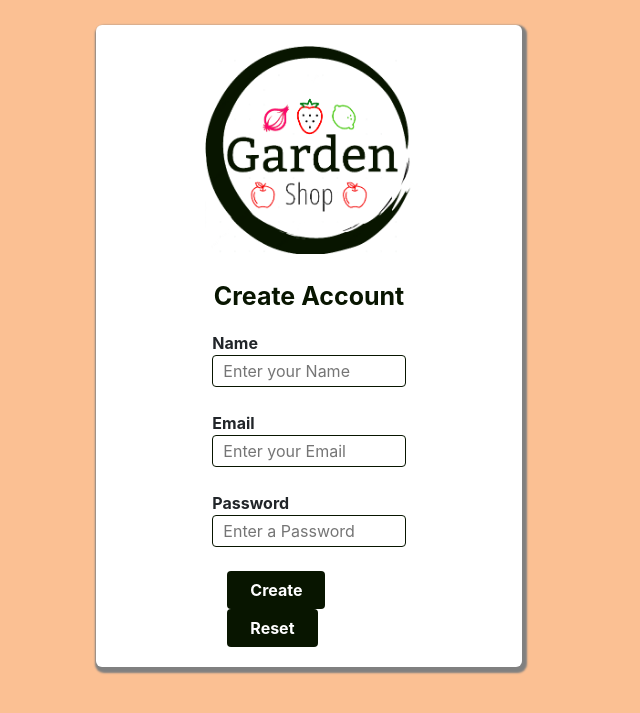
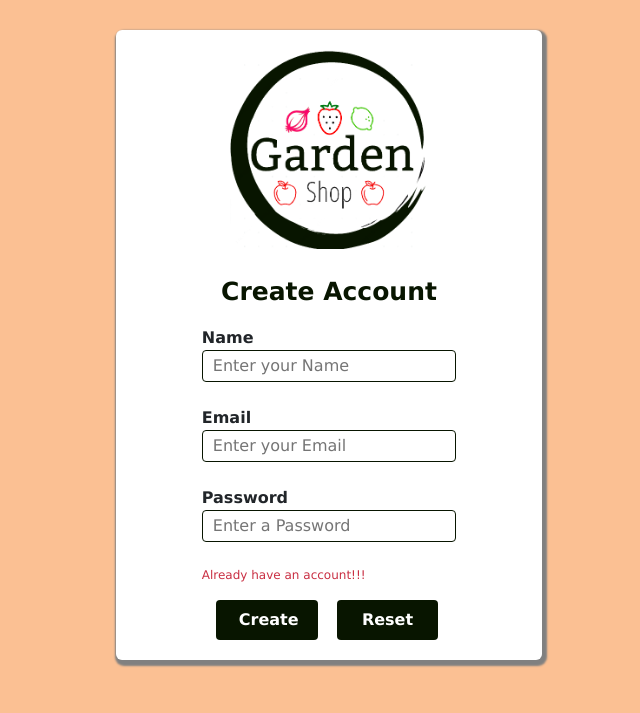
Before and after one commit to ChawThiriSoe/Garden_Shop, a Django app: page /user/register/ in a window 1280 px wide. Shown: the top 713 px of the page, without its empty margins (331-971 px from the left). Run offline with Django 3.2, Linux system fonts and the light colour scheme; some libraries are stand-ins or nearby versions.

Commit message:
Style of login & register changed

```diff
--- a/Reck_Guba_Project/settings.py
+++ b/Reck_Guba_Project/settings.py
@@ -67,6 +67,7 @@ TEMPLATES = [
                 'django.template.context_processors.request',
                 'django.contrib.auth.context_processors.auth',
                 'django.contrib.messages.context_processors.messages',
+		        'django.template.context_processors.media',
             ],
         },
     },
--- a/Reck_Guba_Project/urls.py
+++ b/Reck_Guba_Project/urls.py
@@ -15,8 +15,11 @@ Including another URLconf
 """
 from django.contrib import admin
 from django.urls import path,include
+from django.conf import settings
+from django.conf.urls.static import static
 
 urlpatterns = [
     path('admin/', admin.site.urls),
-    path('user/', include('Users.urls'))
-]
+    path('user/', include('Users.urls')),
+
+] + static(settings.MEDIA_URL, document_root= settings.MEDIA_ROOT)
--- a/Users/forms.py
+++ b/Users/forms.py
@@ -1,6 +1,6 @@
 from django import forms
 from .models import User
-
+import re
 class UserRegisterForm(forms.ModelForm):
     name = forms.CharField(label = 'Name',required = True, widget=forms.TextInput(attrs={'placeholder': 'Enter your Name'}))
     email = forms.EmailField(label = 'Email',required = True, widget=forms.TextInput(attrs={'placeholder': 'Enter your Email'}))
--- a/Users/models.py
+++ b/Users/models.py
@@ -6,3 +6,4 @@ class User(models.Model):
     name = models.CharField(max_length=20)
     email = models.EmailField(max_length=100)
     password = models.CharField(max_length=15)
+    image = models.FileField(upload_to='../images/', null=True)
--- a/Users/templates/register.html
+++ b/Users/templates/register.html
@@ -4,23 +4,28 @@
 
 <p id="regtitle">Create Account </p>
 
-<form action='.' method='POST'>{% csrf_token %}
+<form action='.' method='POST'>
+    {% csrf_token %} {% if userForm.email.errors or userForm.name.errors or error %}
+    <script>
+        alert("{{userForm.name.errors.as_text}}\n{{userForm.email.errors.as_text}}\n{{error}}")
+    </script>
+    {% endif %}
     <div class="row">
-        <div class="col-md-3"></div>
-        <div class="col-md-6">
+        <div class="col-md-2"></div>
+        <div class="col-md-8">
             {% for field in userForm %}
             <div style="font-weight:bold;">
                 {{field.label}}<br>{{field}}
-            </div><br> {% endfor %} {{error}}
+            </div><br> {% endfor %}
+            <a href="/user/login" id="go-to-login">
+                <p>Already have an account!!!</p>
+            </a>
             <input id="register-submit-btn" type='submit' value='Create'>
             <input id="register-submit-btn" type='reset' value='Reset'>
         </div>
-        <div class="col-md-3"></div>
-
-
+        <div class="col-md-2"></div>
     </div>
 
 </form>
 
-
 {% endblock %}
--- a/Users/views.py
+++ b/Users/views.py
@@ -18,7 +18,7 @@ def User_Register_View(request):
             while True:
                 if (len(userpwd)<8):
                     condition_pwd = -1
-                    err_msg = "Password's length must contain at least 8 characters."
+                    err_msg = "Password lenght must contain at least 8 characters."
                     break
                 elif not re.search('[a-z]', userpwd):
                     condition_pwd = -1
@@ -57,8 +57,6 @@ def User_Register_View(request):
             'userForm':userForm
         }
             return render(request,"register.html",context)
-
-        return redirect('../login/')
     else:
         userForm = UserRegisterForm()
         context = {
@@ -74,7 +72,9 @@ def User_Login_View(request):
             password = userForm.cleaned_data['password']
 
             if User.objects.filter(name=username, password=password).exists():
-                return render(request, "index.html")
+                user_data=User.objects.get(name=username,password=password)
+                request.session['username'] = user_data.name
+                return redirect('users:index')
             else:
                 userForm = UserLoginForm()
                 context = {
--- a/static/css/style.css
+++ b/static/css/style.css
@@ -1,5 +1,6 @@
 body {
     background-color: #F0F0F0;
+    font-family: "Verdana", Arial, Sans-serif;
 }
 
 
@@ -52,22 +53,31 @@ input[type=password] {
 #register-submit-btn {
     border-radius: 4px;
     color: white;
-    padding: 7px 23px;
+    padding: 8px 23px;
     cursor: pointer;
     background-color: #081500;
     border: none;
     margin-left: 15px;
     font-weight: bold;
+    width: 40%;
+    margin-left: 14px;
+}
+
+#register-submit-btn:hover {
+    background-color: #FBC093;
+    color: #081500;
 }
 
 #login-submit-btn {
     border-radius: 4px;
     color: white;
-    padding: 7px 85px;
+    padding-top: 7px;
+    padding-bottom: 7px;
     cursor: pointer;
     background-color: #081500;
     border: none;
     font-weight: bold;
+    width: 90%;
 }
 
 #login-submit-btn:hover {
@@ -77,14 +87,32 @@ input[type=password] {
 
 #forget-password {
     text-decoration: none;
-    text-align: center;
-    font-size: 16px;
+    font-size: 12.5px;
+    color: #C92F43;
+}
+
+#forget-password:hover {
+    color: #081500;
 }
 
 #go-to-register {
     text-decoration: none;
-    text-align: center;
-    font-size: 16px;
+    font-size: 12.5px;
+    color: #C92F43;
+}
+
+#go-to-register:hover {
+    color: #081500;
+}
+
+#go-to-login {
+    text-decoration: none;
+    font-size: 12px;
+    color: #C92F43;
+}
+
+#go-to-login:hover {
+    color: #081500;
 }
 
 #logintitle {
@@ -96,8 +124,9 @@ input[type=password] {
 
 #form-base {
     border-radius: 6px;
-    margin-top: 25px;
-    padding: 20px 5px;
+    margin: 30px 20px;
+    padding-top: 20px;
+    padding-bottom: 20px;
     box-shadow: 2px 3px 2px 3px grey;
     background-color: white;
 }
```
Also changed, not shown: Users/templates/login.html (+10 -9 lines), Users/migrations/0002_user_image.py (added), db.sqlite3.
